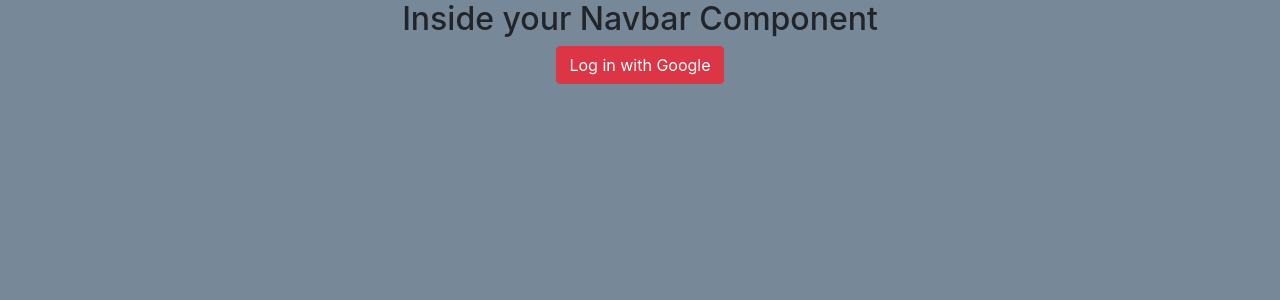
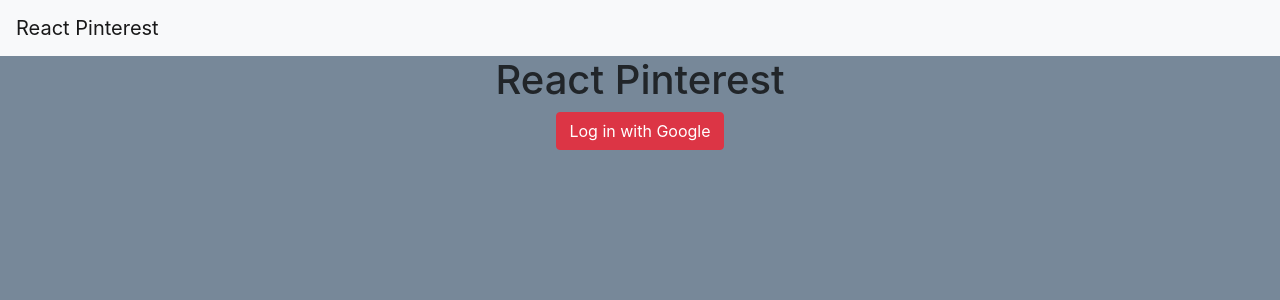
Before and after one commit to ToddSpainhour/react-pinterest, a React (Create React App) app: page / in a window 1280 px wide. Shown: the top 300 px of the page. Built offline with nearby package versions, Linux system fonts and the light colour scheme; no server answers.

Commit message:
logout button functional

```diff
--- a/package.json
+++ b/package.json
@@ -10,6 +10,7 @@
     "axios": "^0.19.2",
     "bootstrap": "^4.4.1",
     "firebase": "^7.14.3",
+    "prop-types": "^15.7.2",
     "react": "^16.13.1",
     "react-dom": "^16.13.1",
     "react-scripts": "3.4.1"
--- a/src/App/App.js
+++ b/src/App/App.js
@@ -47,7 +47,8 @@
 
     return (
       <div className="App">
-        <MyNavbar />
+        <MyNavbar authenticated={authenticated}/>
+        <h1>React Pinterest</h1>
         {loadComponent()}
       </div>
     );
--- a/src/components/MyNavbar/MyNavbar.js
+++ b/src/components/MyNavbar/MyNavbar.js
@@ -1,15 +1,47 @@
 import React from 'react';
+import PropTypes from 'prop-types';
+import firebase from 'firebase/app';
+import 'firebase/auth';
 
 import './MyNavbar.scss';
 
 class MyNavbar extends React.Component {
-  render() {
-    return (
-      <div className="MyNavbar">
-        <h2>Inside your Navbar Component</h2>
-      </div>
-    );
+  static propTypes = {
+    authenticated: PropTypes.bool.isRequired,
   }
+
+logMeOut = (e) => {
+  e.preventDefault();
+  firebase.auth().signOut();
+}
+
+render() {
+  const { authenticated } = this.props;
+
+  return (
+    <div className="MyNavbar">
+<nav className="navbar navbar-expand-lg navbar-light bg-light">
+  <a className="navbar-brand" href="#"><i className="fab fa-pinterest-square fa-2x"></i>React Pinterest</a>
+  <button className="navbar-toggler" type="button" data-toggle="collapse" data-target="#navbarSupportedContent" aria-controls="navbarSupportedContent" aria-expanded="false" aria-label="Toggle navigation">
+    <span className="navbar-toggler-icon"></span>
+  </button>
+
+  <div className="collapse navbar-collapse" id="navbarSupportedContent">
+    <ul className="navbar-nav ml-auto">
+      <li className="nav-item">{
+        authenticated
+          ? <button className="btn btn-dark" onClick={this.logMeOut}>Logout</button>
+          : ''
+      }
+      </li>
+    </ul>
+
+  </div>
+</nav>
+
+    </div>
+  );
+}
 }
 
 export default MyNavbar;
```
